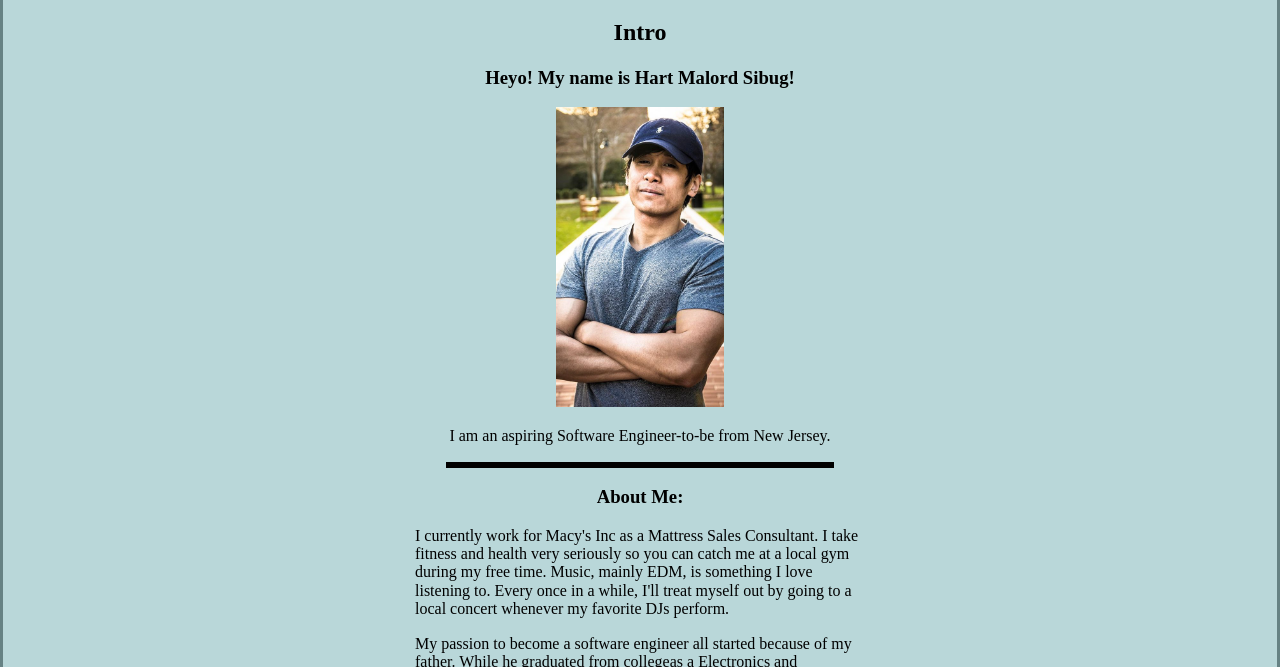
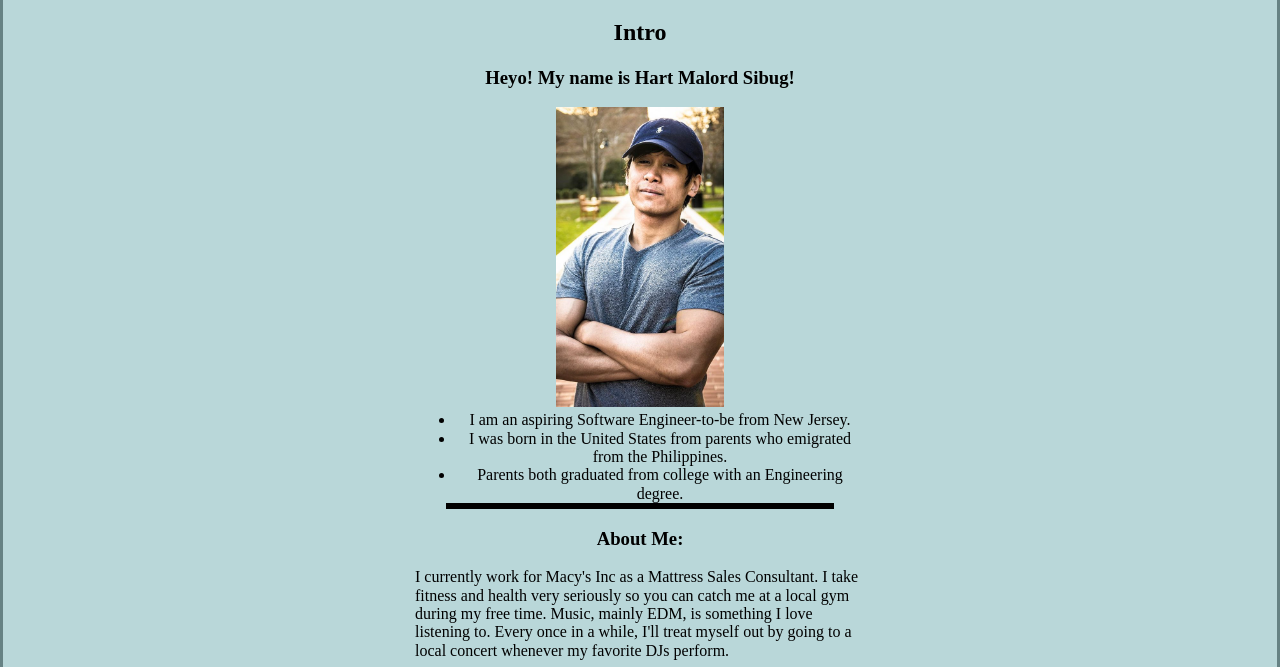
Before and after one commit to djcbug/web-portfolio, a plain HTML site: page index.html in a window 1280 px wide. Shown: the part 133-800 px from the top of the page. Drawn offline with nearby package versions, Linux system fonts and the light colour scheme; a script that the page names is missing.

Commit message:
Update index.html

```diff
--- a/index.html
+++ b/index.html
@@ -38,9 +38,18 @@
         <div>
           <img src="images/ProfilePic.PNG" alt="This is Hart!"/>
           </div>
-          <p class="align-center">
-            I am an aspiring Software Engineer-to-be from New Jersey.
-          </p>
+          <ul class="align-center">
+            <li>
+              I am an aspiring Software Engineer-to-be from New Jersey.
+            </li>
+            <li>
+              I was born in the United States from parents who emigrated from the Philippines.
+            </li>
+            <li>
+              Parents both graduated from college with an Engineering degree.
+            </li>
+          </ul>
+
 
         </section>
 
@@ -82,7 +91,6 @@
               <a href="https://github.com/djcbug">Github</a>
             </li>
           </ol>
-          <ul></ul>
         </section>
 
     </main>
```
